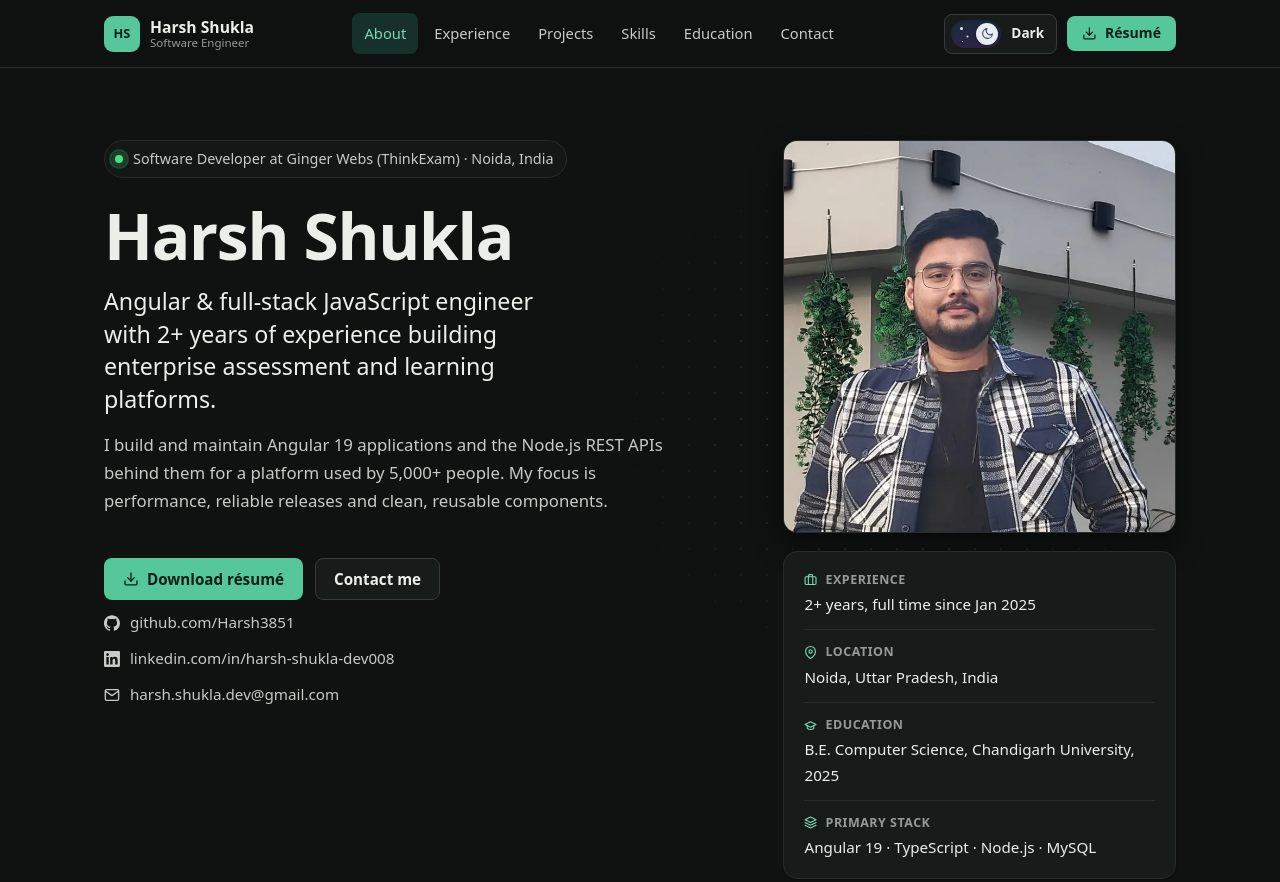
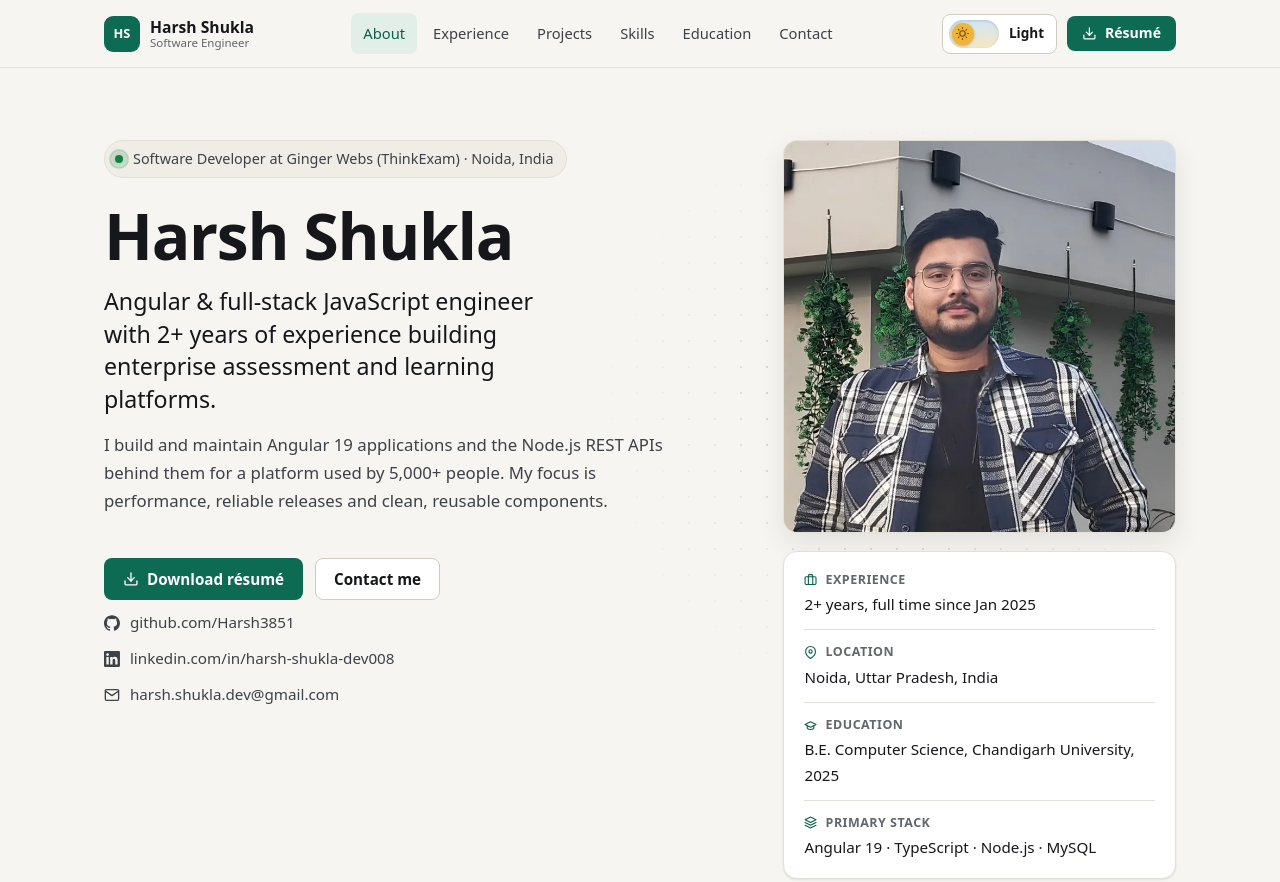
Before and after one commit to Harsh3851/Portfolio, a website: page index.html in a window 1280 px wide. Shown: the top 882 px of the page. Drawn offline with nearby package versions, Linux system fonts and the dark colour scheme; a web font is replaced by a local one.

Commit message:
Default to the light theme regardless of system setting; dark only via the switch

```diff
--- a/index.html
+++ b/index.html
@@ -7,8 +7,7 @@
   <meta name="description" content="Harsh Shukla is a software engineer in Noida, India, building Angular and full-stack JavaScript applications for enterprise assessment and learning platforms.">
   <meta name="author" content="Harsh Shukla">
   <link rel="canonical" href="https://harsh3851.github.io/Portfolio/">
-  <meta name="theme-color" content="#F6F5F1" media="(prefers-color-scheme: light)">
-  <meta name="theme-color" content="#0F1211" media="(prefers-color-scheme: dark)">
+  <meta name="theme-color" content="#F6F5F1">
 
   <meta property="og:type" content="website">
   <meta property="og:title" content="Harsh Shukla — Software Engineer">
--- a/script.js
+++ b/script.js
@@ -19,7 +19,7 @@
   function currentTheme() {
     var forced = root.getAttribute('data-theme');
     if (forced === 'dark' || forced === 'light') return forced;
-    return prefersDark.matches ? 'dark' : 'light';
+    return 'light'; // light is the default; dark only when chosen with the switch
   }
   function paintTheme() {
     var dark = currentTheme() === 'dark';
--- a/style.css
+++ b/style.css
@@ -27,16 +27,6 @@
   --wave-1: #141B18; --wave-2: #17231E; --wave-3: #1B2D25;
   --success: #4ade80; --shadow-sm: 0 1px 2px rgba(0, 0, 0, .4); --shadow-md: 0 12px 30px rgba(0, 0, 0, .45);
   color-scheme: dark;
-}
-@media (prefers-color-scheme: dark) {
-  :root:not([data-theme="light"]) {
-    --bg: #0F1211; --bg-alt: #131715; --surface: #171C1A; --text: #ECEEEA; --text-2: #C6CBC6; --muted: #949B96;
-    --border: #262C2A; --border-2: #353D3A; --accent: #56C79B; --accent-hover: #74D3AC; --accent-soft: #16302A; --accent-text: #7BD8B3;
-    --on-accent: #0B1F17; --highlight: #F0B455; --ring: rgba(86, 199, 155, .4);
-    --wave-1: #141B18; --wave-2: #17231E; --wave-3: #1B2D25;
-    --success: #4ade80; --shadow-sm: 0 1px 2px rgba(0, 0, 0, .4); --shadow-md: 0 12px 30px rgba(0, 0, 0, .45);
-    color-scheme: dark;
-  }
 }
 
 /* ---------- Base ---------- */
```
Also changed, not shown: favicon.svg.
